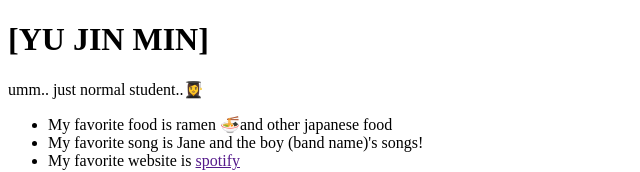
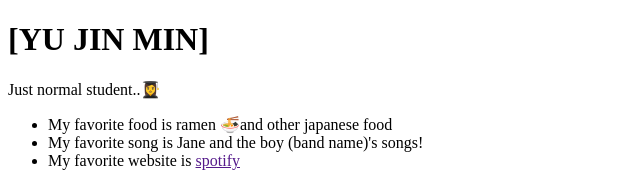
Before and after one commit to YuJinMin514/UI---design-11, a plain HTML site: page index.html in a window 1280 px wide. Shown: the top 172 px of the page, without its empty margins (0-640 px from the left). Drawn offline with Linux system fonts and the light colour scheme.

Commit message:
Update index.html

```diff
--- a/index.html
+++ b/index.html
@@ -18,7 +18,7 @@
 
       <!-- about me-->
       <h1>[YU JIN MIN]</h1>
-      <p class="desc">umm.. just normal student..👩‍🎓 </p>
+      <p class="desc">Just normal student..👩‍🎓 </p>
       <ul>
         <li>My favorite food is ramen 🍜and other japanese food </li>
         <li>My favorite song is Jane and the boy (band name)'s songs!</li>
```
